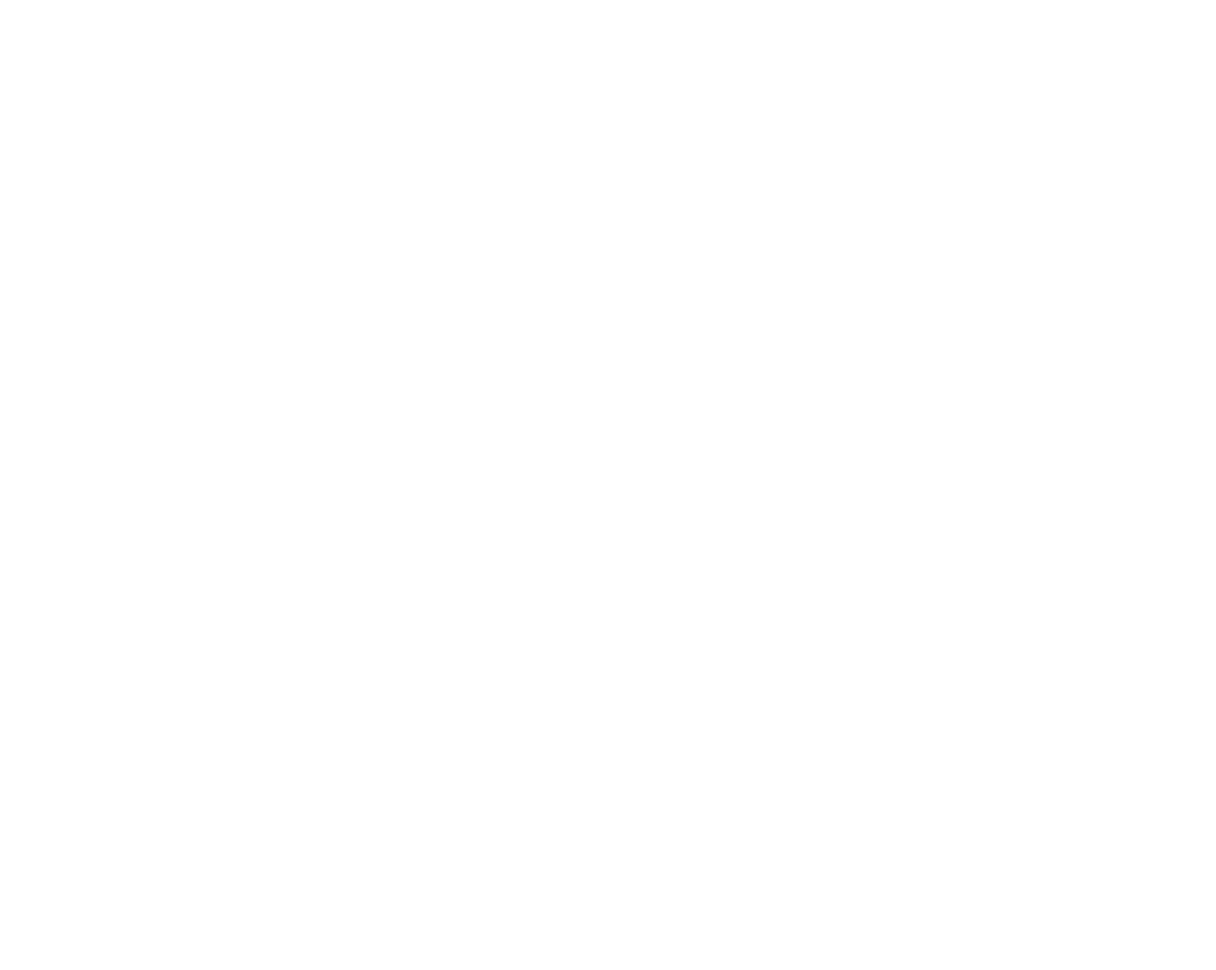
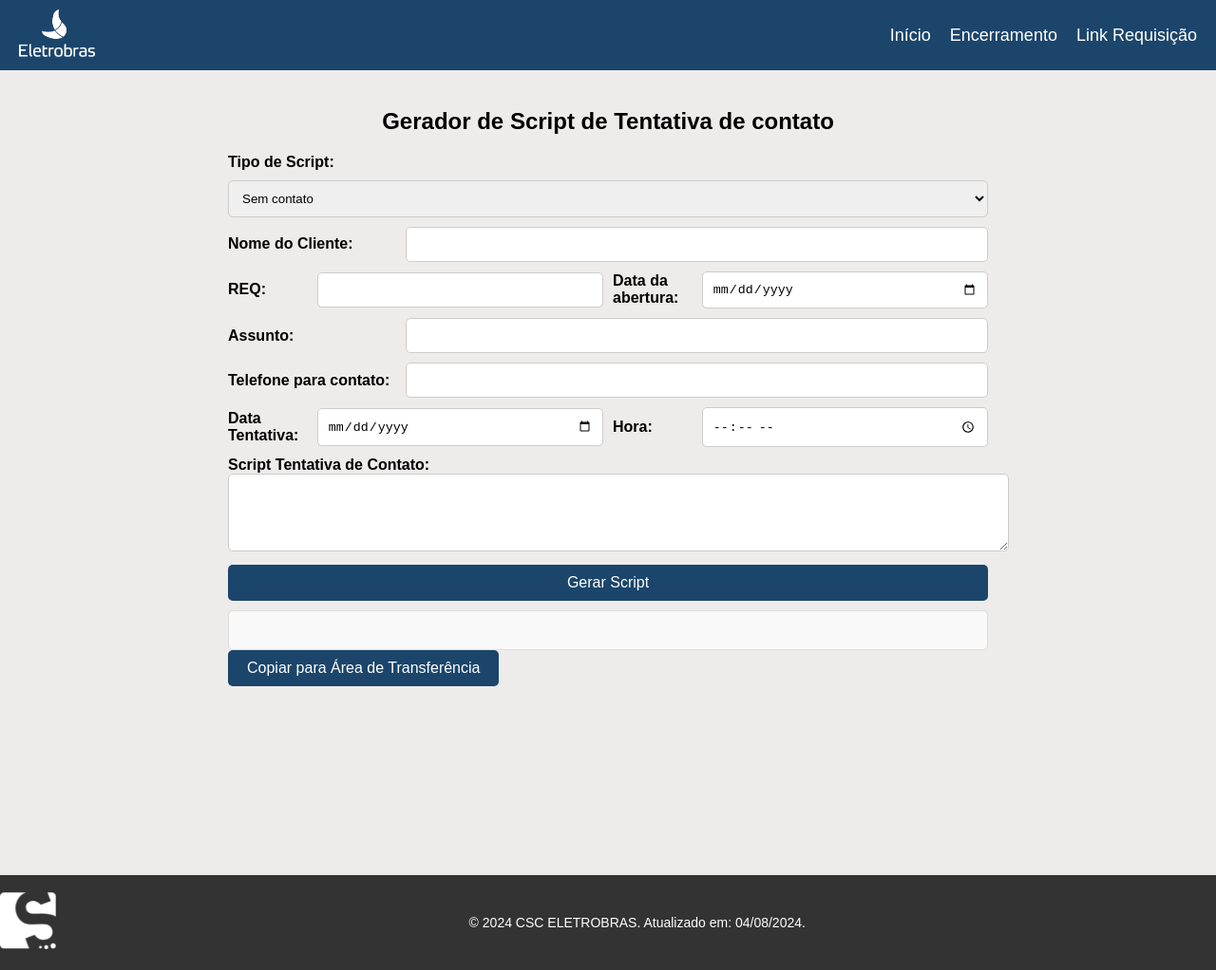
Before and after one commit to IsmaelPuridade/Greador_Script, a plain HTML site: page tentativa_contato.html in a window 1280 px wide. Shown: the whole page at 95% size. Before the commit the page ends 800 px from the top, so only its background shows below. Drawn offline with Linux system fonts and the light colour scheme.

Commit message:
Adcionando a pagina de Tentativa de Contato
Adcionando a pagina de Tentativa de Contato (ainda não finalizada)

```diff
--- /dev/null
+++ b/tentativa.css
@@ -0,0 +1,184 @@
+/* Estilos gerais */
+body {
+    margin: 0;
+    font-family: Arial, sans-serif;
+    color: #000000;
+    background-color: #eeebeb;
+}
+
+/* Navbar */
+.navbar {
+    display: flex;
+    justify-content: space-between;
+    align-items: center;
+    background-color: #1B456B;
+    padding: 10px 20px;
+    color: white;
+}
+
+.logo img {
+    height: 50px;
+    width: auto;
+}
+
+.nav-links {
+    display: flex;
+}
+
+.nav-links a {
+    color: white;
+    text-decoration: none;
+    margin-left: 20px;
+    font-size: 18px;
+    transition: color 0.3s;
+}
+
+.nav-links a:hover {
+    color: #ddd;
+}
+
+/* Conteúdo principal */
+main {
+    padding: 20px;
+    margin-bottom: 14%;
+}
+
+.container {
+    max-width: 800px;
+    margin: auto;
+}
+
+h2 {
+    text-align: center;
+}
+
+/* Formulário */
+.form-row {
+    display: flex;
+    justify-content: space-between;
+    align-items: center;
+    gap: 10px; /* Espaço entre os elementos */
+}
+
+.form-row label {
+    width: 30%; /* Ajuste a largura do label conforme necessário */
+}
+
+.form-row input {
+    width: 65%; /* Ajuste a largura do input conforme necessário */
+}
+
+form {
+    display: flex;
+    flex-direction: column;
+    gap: 10px;
+}
+
+label {
+    font-weight: bold;
+}
+
+input[type="text"],
+input[type="date"],
+input[type="time"],
+textarea,
+select {
+    width: 100%;
+    padding: 10px;
+    border: 1px solid #ccc;
+    border-radius: 5px;
+}
+
+select {
+    width: 100%;
+}
+
+/* Botões */
+button {
+    padding: 10px 20px;
+    background-color: #1B456B;
+    color: white;
+    border: none;
+    border-radius: 5px;
+    cursor: pointer;
+    font-size: 16px;
+}
+
+button:hover {
+    background-color: #555;
+}
+
+/* Script Gerado */
+.generated-script {
+    margin-top: 10px;
+    padding: 20px;
+    border: 1px solid #ddd;
+    border-radius: 5px;
+    background-color: #f9f9f9;
+}
+
+/* Footer */
+.footer {
+    display: flex;
+    justify-content: space-between;
+    align-items: center;
+    background-color: #333333;
+    color: white;
+    padding: 20px;
+    position: fixed;
+    left: 0;
+    bottom: 0;
+    width: 100%;
+}
+
+.footer-logo img {
+    height: 60px;
+    width: auto;
+}
+
+.footer-content {
+    text-align: center;
+}
+
+.footer-content p {
+    margin: 0;
+    font-size: 14px;
+}
+
+.footer-links {
+    margin-top: 10px;
+}
+
+.footer-links a {
+    color: white;
+    text-decoration: none;
+    margin: 0 10px;
+    font-size: 14px;
+    transition: color 0.3s;
+}
+
+.footer-links a:hover {
+    color: #ddd;
+}
+
+/* Título do site */
+.site-title h1 {
+    color: white;
+    margin: 0;
+    font-size: 24px;
+}
+
+
+.navbor{
+    display: flex;
+    justify-content: space-between; /* Espaça o logo e os links */
+    align-items: center; /* Alinha verticalmente o logo e os links */
+    background-color: #333333;
+    padding: 10px, 20px;
+    color: white;
+    height: 100px; ;
+    position: relative;
+    left: 0;
+    bottom: 0;
+    width: 100%;
+}
--- /dev/null
+++ b/tentativa.js
@@ -0,0 +1,92 @@
+function toggleFields() {
+    const scriptType = document.getElementById('script-type').value;
+    const teamField = document.getElementById('team-field');
+    const resolutionField = document.getElementById('resolution-field');
+    const frases_comuns = document.getElementsByClassName('checkbox-group');
+    var radios = document.getElementsByClassName('checkbox-group');
+
+    if (scriptType === 'encaminhamento') {
+        teamField.style.display = 'block';
+        /*resolutionField.style.display = 'none';*/
+
+
+        for (var i = 0; i < radios.length; i++) {
+        radios[i].style.display = 'none';
+    }
+
+    }
+    if (scriptType === 'encerramento'){
+        teamField.style.display = 'none';
+
+        resolutionField.style.display = 'block';
+        for (var i = 0; i < radios.length; i++){
+            radios[i].style.display = 'inline';
+        }
+    }
+
+
+}
+
+
+
+
+
+function generateScript() {
+    const clientName = document.getElementById("client-name").value;
+    const solicitacaoId = document.getElementById("solicitacao").value;
+    const assunto = document.getElementById("assunto").value;
+    const telefone = document.getElementById("telefone").value;
+    const contactDate = document.getElementById("contact-date").value;
+    const contactTime = document.getElementById("contact-time").value;
+    const aberturaTime = document.getElementById("data-abertura").value
+
+    // Formatação do script
+    const script = `Prezado(a) ${clientName},
+
+Para que possamos dar continuidade ao atendimento da "${solicitacaoId}, referente a: ${assunto}" aberto no dia ${aberturaTime}, estamos necessitando contactá-lo.
+
+Registro de tentativas:
+Primeira tentativa:
+Dia ${contactDate.split('-').reverse().join('/')} às ${contactTime}
+Telefones: ${telefone}
+Dificuldade no contato: ( ) Não atende / ( ) Ausente / ( ) Outros _____________
+
+Segunda tentativa:
+Dia ___/___/___,  Hora ___:____
+Telefones: ${telefone}
+Dificuldade no contato: ( ) Não atende / ( ) Ausente / ( ) Outros _____________
+
+Terceira tentativa:
+Dia ___/___/___,  Hora ___:____
+Telefones: ${telefone}
+Dificuldade no contato: ( ) Não atende / ( ) Ausente / ( ) Outros _____________
+
+Para atendê-lo com maior presteza, pedimos a gentileza de nos retornar ou informar dia e faixa de hora mais adequada para que a equipe possa entrar em contato.
+
+Informamos que o procedimento formal do atendimento exige que após a terceira tentativa de contato, dentro do intervalo de cinco dias úteis, após este prazo esta solicitação será encerrada.
+
+O número de call back da Central de Atendimento do CSC é o (71) 3204-5700.
+
+Em caso de dúvidas, favor realizar contato com a Central de Atendimento através dos nossos canais de atendimento.
+
+Atenciosamente,
+
+Central de Relacionamento do CSC
+
+Atendimento 24h, 7 dias por semana
+WhatsApp: 0800 212 2999
+Aplicativo:https://crm-digital-app.eletrobras.gov.br/
+Chat:BLiP Chat`;
+
+    document.getElementById("generated-script").innerText = script;
+}
+
+// Função para copiar o script gerado para a área de transferência
+function copyToClipboard() {
+    const scriptText = document.getElementById("generated-script").innerText;
+    navigator.clipboard.writeText(scriptText).then(() => {
+        alert("Script copiado para a área de transferência!");
+    }).catch(err => {
+        console.error("Erro ao copiar o script:", err);
+    });
+}
--- a/tentativa_contato.html
+++ b/tentativa_contato.html
@@ -0,0 +1,117 @@
+<!DOCTYPE html>
+<html lang="en">
+<head>
+    <meta charset="UTF-8">
+    <meta name="viewport" content="width=device-width, initial-scale=1.0">
+    <link rel="stylesheet" href="tentativa.css">
+    <script src="tentativa.js"></script>
+    <link rel="shortcut icon" href="./imagens/Logo_icon.ico" type="image/x-icon">
+    <title>Tentativa de Contato</title>
+</head>
+<body>
+
+
+    <header>
+       <nav class="navbar">
+            <div class="logo">
+                <img src="./imagens/bras-logo.png">
+            </div>
+                <div class="titulo">
+                    <title>Gerador de Script </title>
+                </div>
+            <div class="nav-links">
+                <a href="index.html">Início</a>
+                <a href="encerramento.html">Encerramento</a>
+                <a href="requisicao.html">Link Requisição</a>
+            </div>
+        </nav>
+    </header>
+
+
+
+
+
+
+    <main>
+
+        <div class="container">
+            <h2>Gerador de Script de Tentativa de contato</h2>
+            <form id="script-form">
+                <label for="script-type">Tipo de Script:</label>
+                <select id="script-type" name="script-type" onchange="toggleFields()" required>
+                    <option value="encerramento">Sem contato</option>
+                    <option value="encaminhamento">Encerramento</option>
+                </select>
+
+                <div class="form-row">
+                    <label for="client-name">Nome do Cliente:</label>
+                    <input type="text" id="client-name" name="client-name" required>
+                </div>
+
+                <div class="form-row">
+                    <label for="solicitacao">REQ:</label>
+                    <input type="text" id="solicitacao" name="Solicitacao" required>
+                    <label for="data-abertura">Data da abertura:</label>
+                    <input type="date" id="data-abertura" name="data-abertura" required>
+                </div>
+                <div class="form-row">
+                    <label for="solicitacao">Assunto:</label>
+                    <input type="text" id="assunto" name="assunto" required>
+                </div>
+
+                <div class="form-row">
+                    <label for="solicitacao">Telefone para contato:</label>
+                    <input type="text" id="telefone" name="telefone" required>
+                </div>
+
+                <div class="form-row">
+                    <label for="contact-date">Data Tentativa:</label>
+                    <input type="date" id="contact-date" name="contact-date" required>
+
+                    <label for="contact-time">Hora:</label>
+                    <input type="time" id="contact-time" name="contact-time" required>
+                </div>
+
+
+
+
+
+
+                <div id="resolution-field">
+                    <label for="resolution">Script Tentativa de Contato:</label>
+                    <textarea id="resolution" name="resolution" rows="4" required></textarea>
+                </div>
+
+                <div id="team-field" style="display: none;">
+                    <label for="team">Equipe de Encaminhamento:</label>
+                    <input type="text" id="team" name="team">
+                </div>
+
+
+                <button type="button" onclick="generateScript()">Gerar Script</button>
+            </form>
+
+            <div id="generated-script" class="generated-script"></div>
+            <button id="copy-button" onclick="copyToClipboard()">Copiar para Área de Transferência</button>
+            <div></div>
+
+
+
+
+        </div>
+    </main>
+
+
+    <footer>
+        <div class="navbor">
+            <div class="footer-logo">
+                <a href="#"><img src="./imagens/solutis_logo.png" alt="Logo"></a>
+            </div>
+            <div class="footer-content">
+                <p>&copy; 2024 CSC ELETROBRAS. Atualizado em: 04/08/2024.</p>
+                </div>
+                <div></div>
+        </div>
+
+    </footer>
+</body>
```
Also changed, not shown: encerramento.html (+1 -1 lines).
